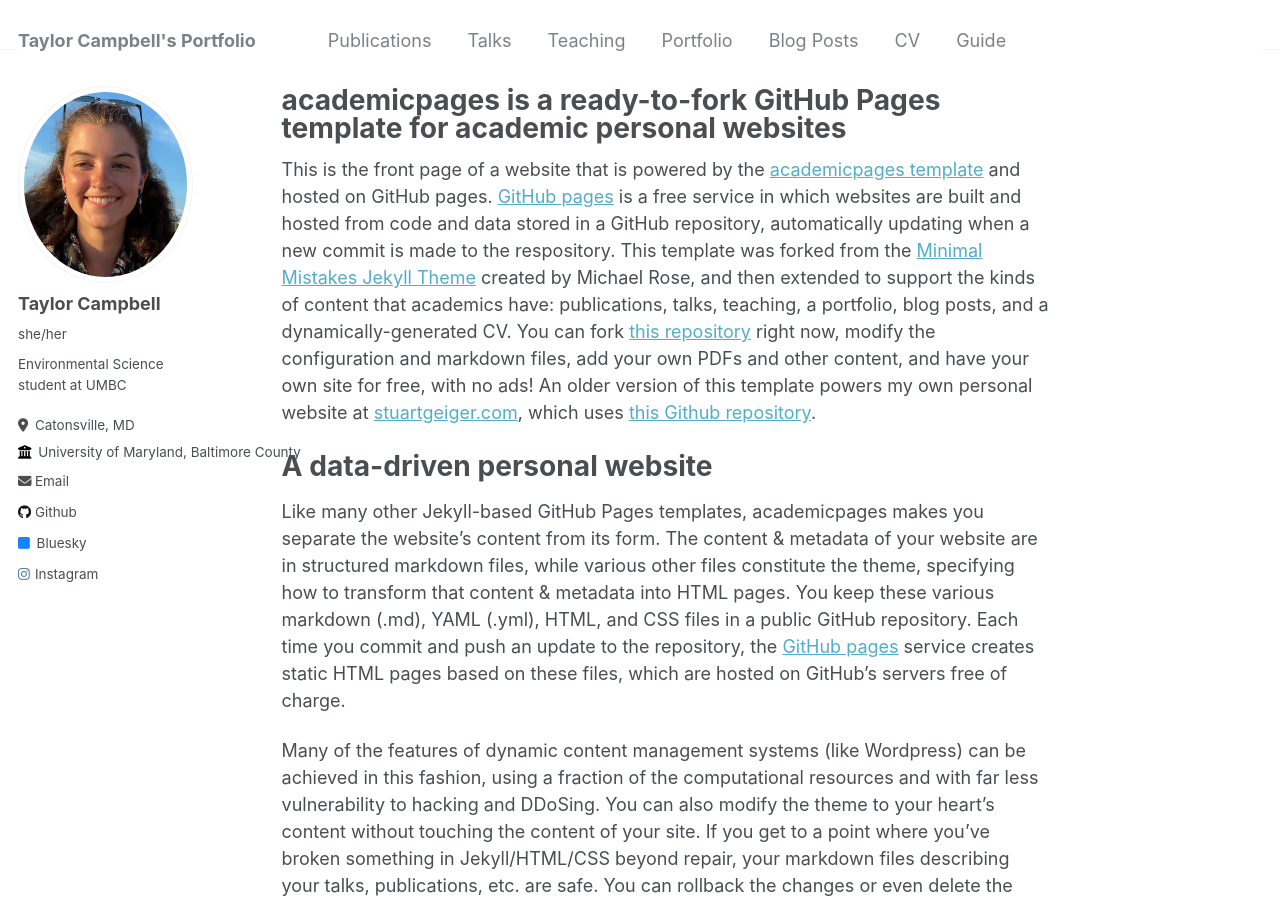
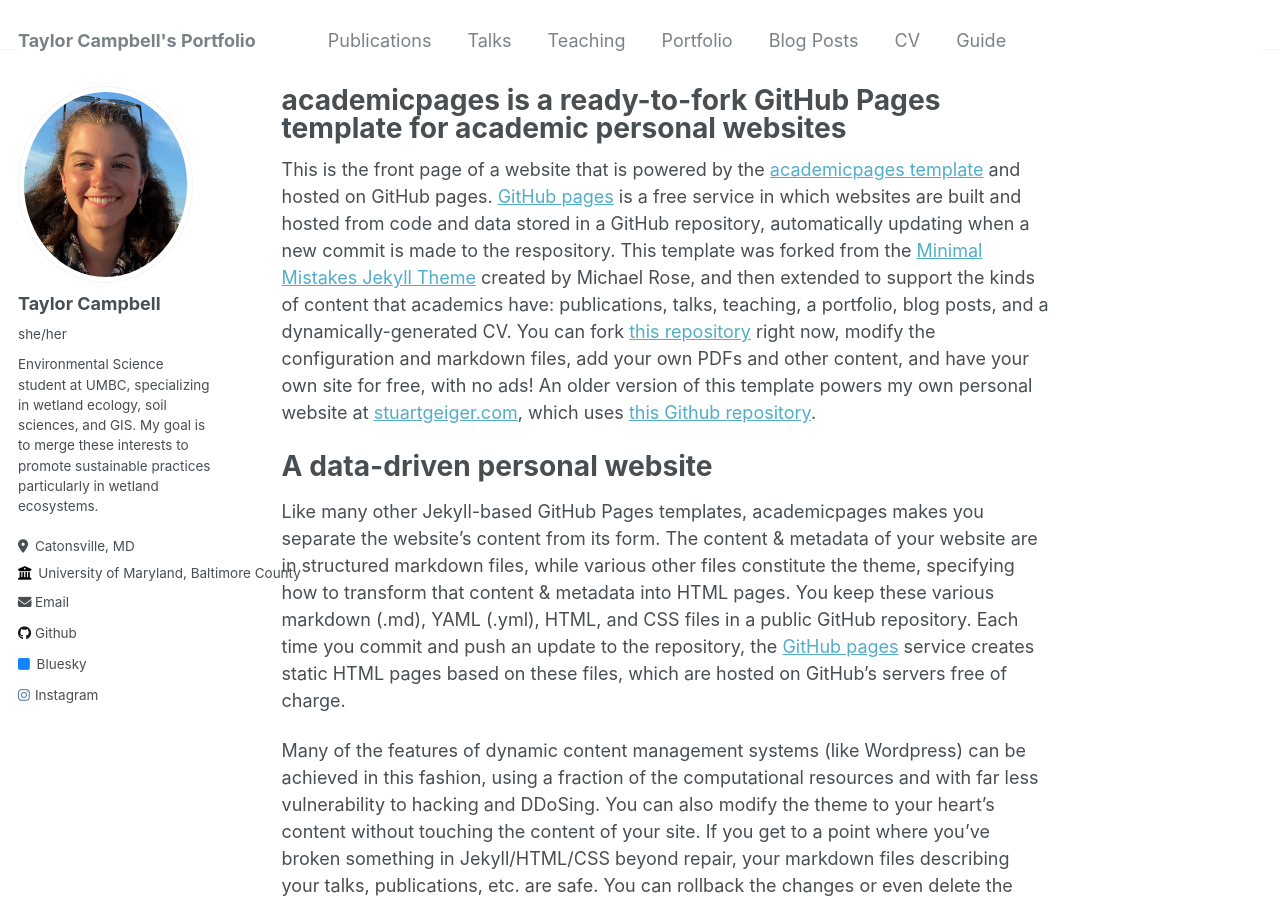
Before and after one commit to taylorc4/taylorc4.github.io, a Jekyll site: the page built from _pages/about.md, in a window 1280 px wide and 900 px high. Built offline with Jekyll 4.4.1, drawn with Linux system fonts in a browser that asks for light colours.

Commit message:
Update _config.yml

```diff
--- a/_config.yml
+++ b/_config.yml
@@ -24,7 +24,7 @@
   avatar           : "profile.png"
   name             : "Taylor Campbell"
   pronouns         : "she/her"
-  bio              : "Environmental Science student at UMBC"
+  bio              : "Environmental Science student at UMBC, specializing in wetland ecology, soil sciences, and GIS. My goal is to merge these interests to promote sustainable practices particularly in wetland ecosystems."
   location         : "Catonsville, MD"
   employer         : "University of Maryland, Baltimore County"
   uri              : # URL
```
